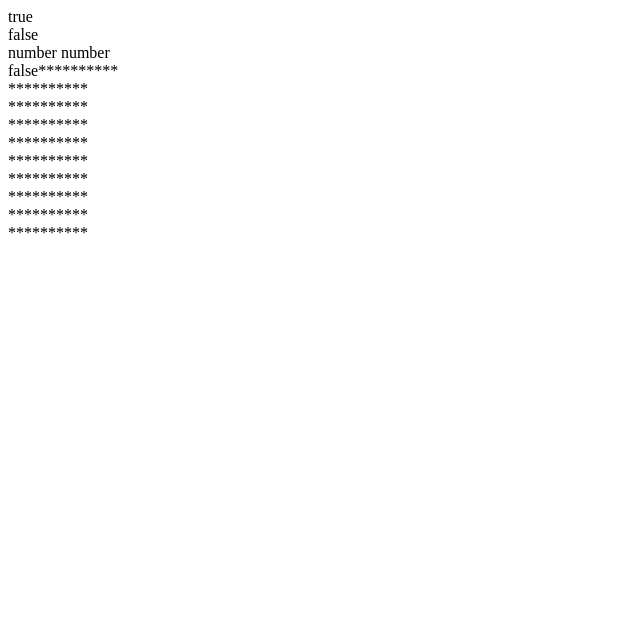
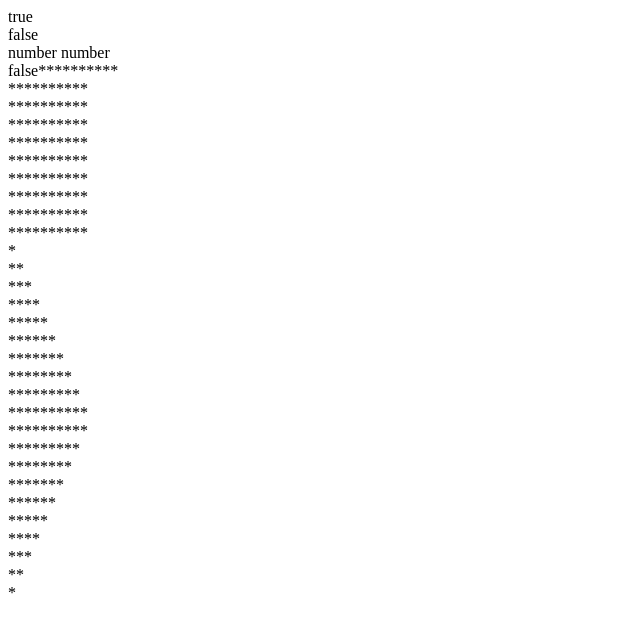
Before and after one commit to Say-Frhn/JavaScript-Practice, a plain HTML site: page review-phase1/review-phase1.html in a window 1280 px wide. Shown: the whole page, without its empty margins (0-640 px from the left). Drawn offline with Linux system fonts and the light colour scheme.

Commit message:
review (js): fix infinite loop and implement star-triangle printing

```diff
--- a/review-phase1/review-phase1.html
+++ b/review-phase1/review-phase1.html
@@ -128,7 +128,7 @@
             console.log("false")
         }
 
-        // Step2 :🟨 Section One — Conditions and Operators (if, else if, else)
+//         // Step2 :🟨 Section One — Conditions and Operators (if, else if, else)
 
 
 
@@ -150,7 +150,7 @@
             console.log("wrong nu")
         }
 
-        //🟨 Section Two — The switch statement and the default case :
+//         //🟨 Section Two — The switch statement and the default case :
 
 
 
@@ -176,7 +176,7 @@
         }
 
 
-        //🟨 Section Three : While and loops
+//         //🟨 Section Three : While and loops
 
         var i = 0
 
@@ -198,7 +198,7 @@
             p++
         }
 
-//🟨 Section Four — Printing Even Numbers
+// //🟨 Section Four — Printing Even Numbers
 
 
 var kh = 1
@@ -233,7 +233,53 @@ document.write("<br>")
 // satr ....
 // satr10 = **********
 
+var i = 1
+var j
+var n = 10
+while(i <= 10 ){
+j = n
+while(j <= 10 ){
+j++
+document.write("*")
+}
+n--
+i++
+document.write("<br>")
 
+}
+var i = 1
+var j
+var n = 10
+while(i <= 10 ){
+j = n
+while(j >= 1){
+j--
+document.write("*")
+}
+n--
+i++
+document.write("<br>")
+
+}
+
+for ( var a = 1 ; a <= 10 ; a++){
+    if(a == 6){
+    continue
+        console.log(a)
+    }
+else {
+    console.log(a)
+}
+}
+for ( var a = 1 ; a <= 10 ; a++){
+    if(a == 6){
+      break
+        console.log(a)
+    }
+else {
+    console.log(a)
+}
+}
     </script>
 </head>
 
```
